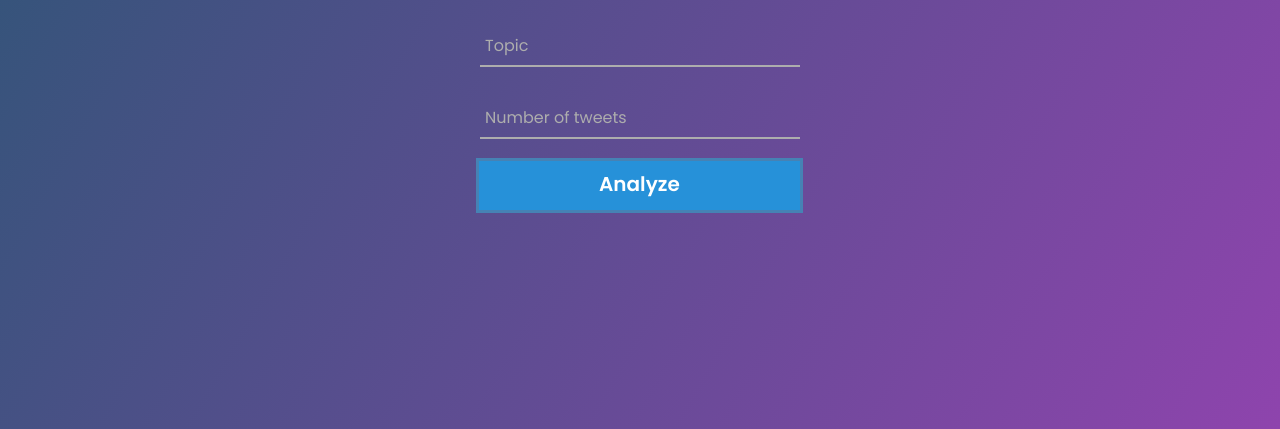
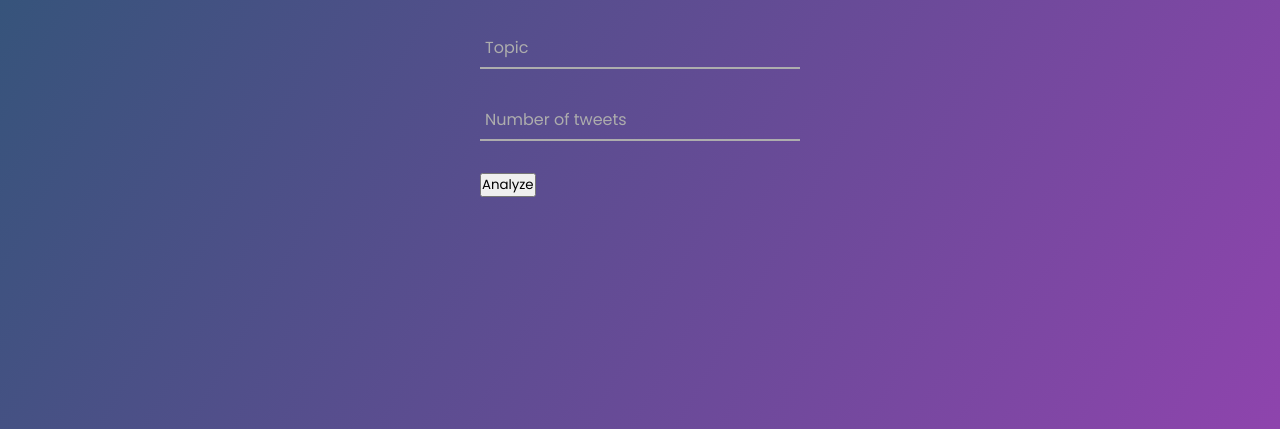
Before and after one commit to AyaAhmed266/progressBar, a plain HTML site: page index.html in a window 1280 px wide. Shown: the part 371-800 px from the top of the page. Drawn offline with Linux system fonts and the light colour scheme.

Commit message:
Update index.html

```diff
--- a/index.html
+++ b/index.html
@@ -20,9 +20,7 @@
           <span></span>
           <label>Number of tweets</label>
         </div>
-        <a href="index2.html">
-        <span> Analyze </span>
-      </a>
+        <input type="submit" name="" value="Analyze">
         </div>
       </form>
     </div>
```
